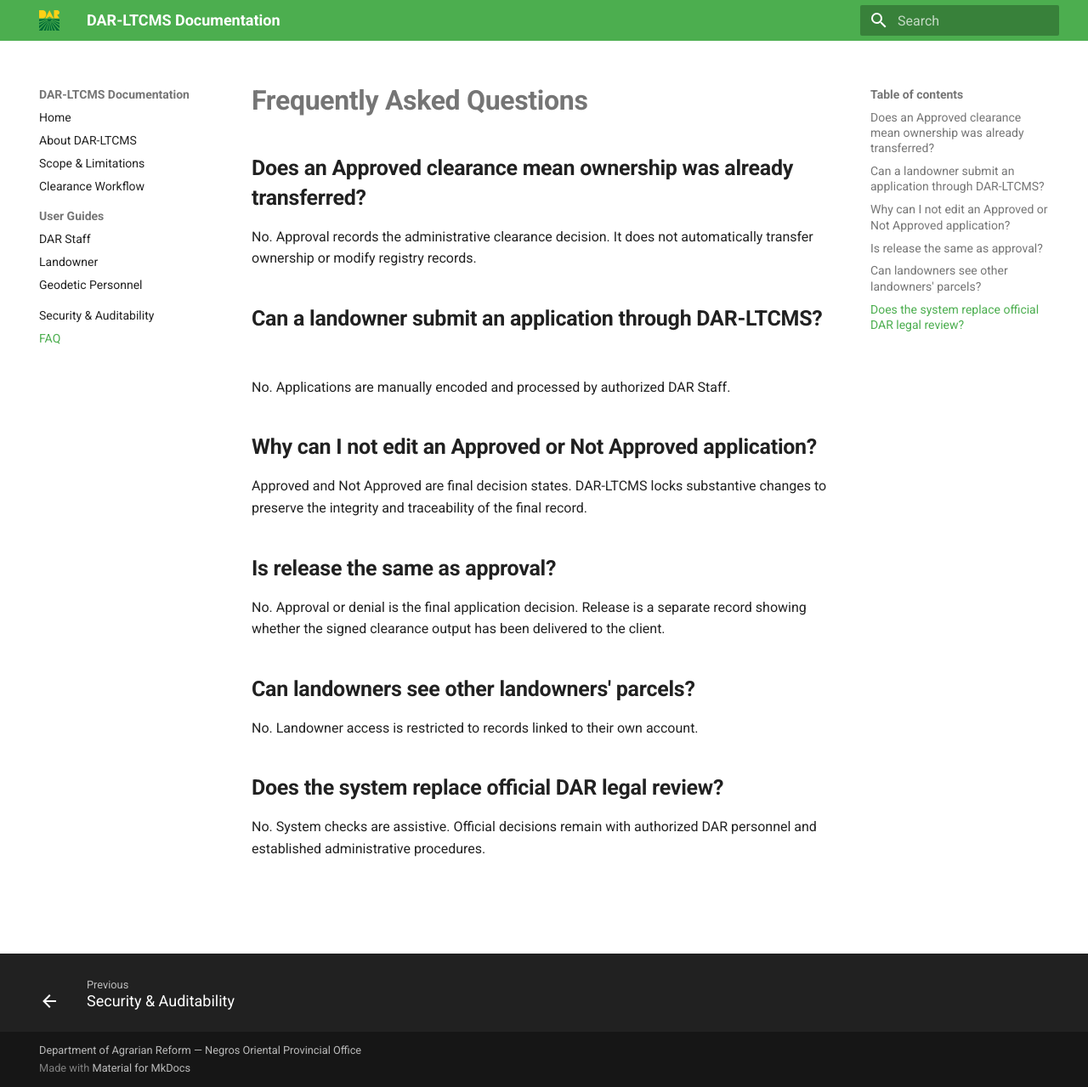
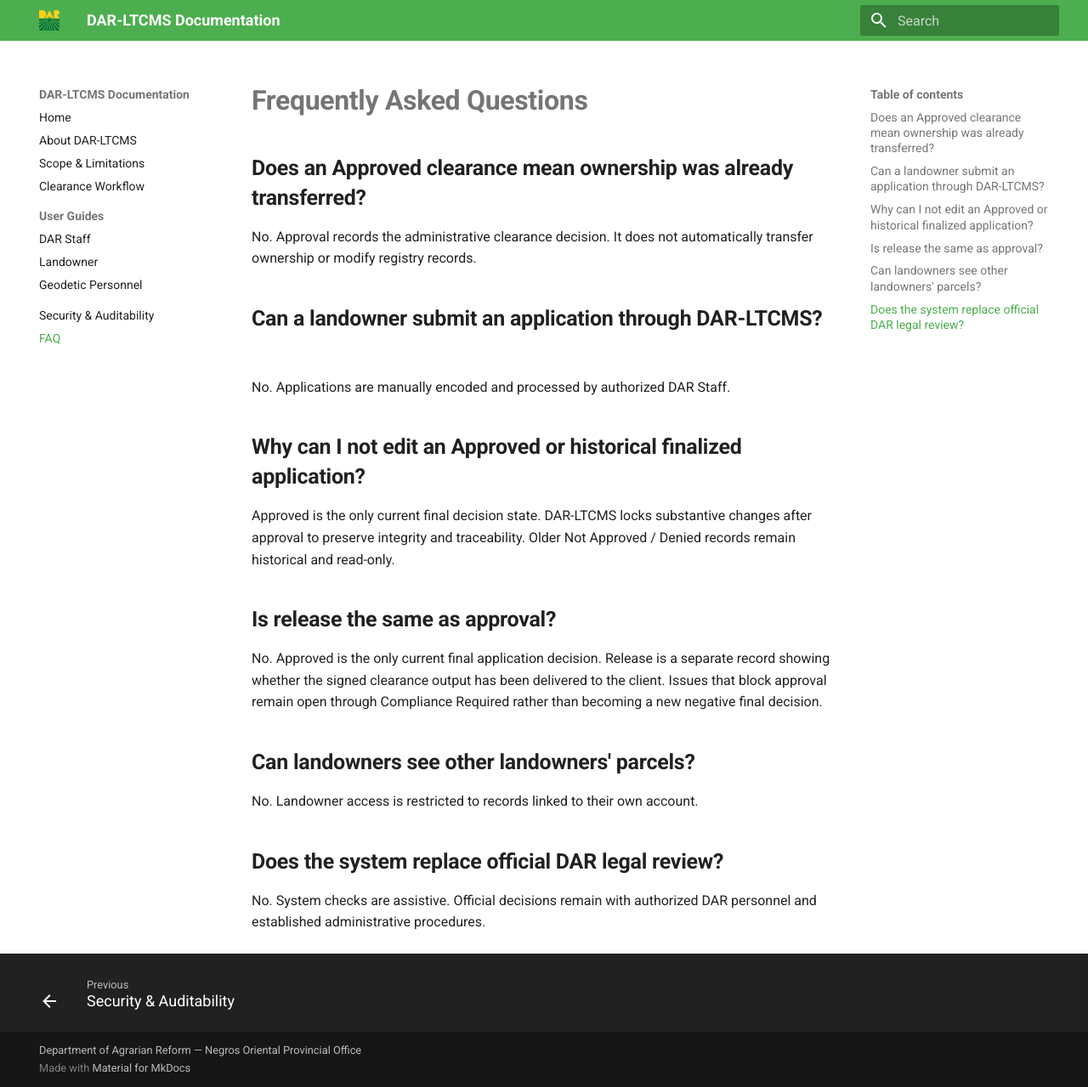
Before and after one commit to jlcuenca00/DAR-LTCMS, an MkDocs documentation site: the page built from docs-site/faq.md, in a window 1280 px wide and 1279 px high. Shown: the whole window at 85% size. Built offline with MkDocs 1.6.1 and Material for MkDocs 9.7.7, drawn with Linux system fonts in a browser that asks for light colours.

Commit message:
Align public FAQ with Approved-only workflow

```diff
--- a/docs-site/faq.md
+++ b/docs-site/faq.md
@@ -8,13 +8,13 @@
 
 No. Applications are manually encoded and processed by authorized DAR Staff.
 
-## Why can I not edit an Approved or Not Approved application?
+## Why can I not edit an Approved or historical finalized application?
 
-Approved and Not Approved are final decision states. DAR-LTCMS locks substantive changes to preserve the integrity and traceability of the final record.
+Approved is the only current final decision state. DAR-LTCMS locks substantive changes after approval to preserve integrity and traceability. Older Not Approved / Denied records remain historical and read-only.
 
 ## Is release the same as approval?
 
-No. Approval or denial is the final application decision. Release is a separate record showing whether the signed clearance output has been delivered to the client.
+No. Approved is the only current final application decision. Release is a separate record showing whether the signed clearance output has been delivered to the client. Issues that block approval remain open through Compliance Required rather than becoming a new negative final decision.
 
 ## Can landowners see other landowners' parcels?
 
```
